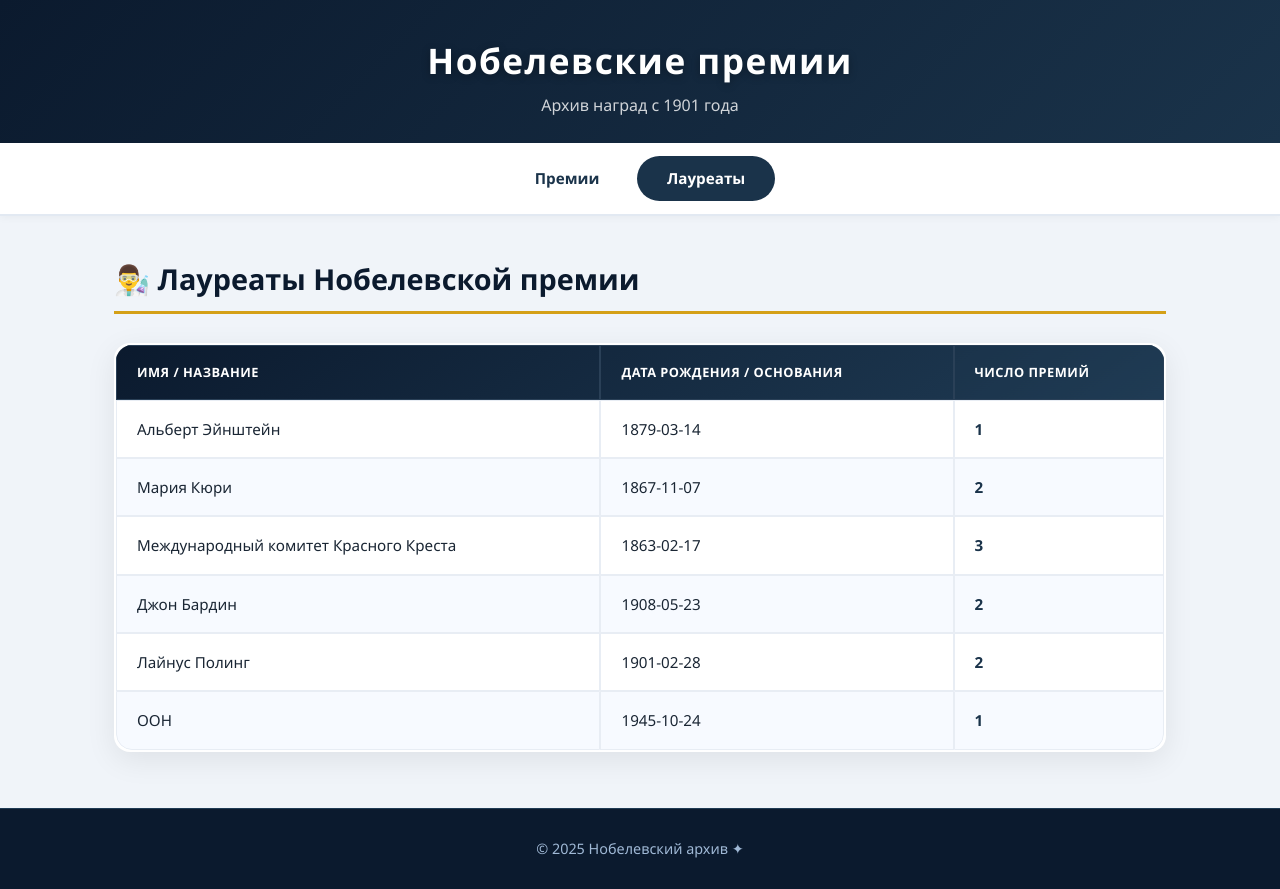
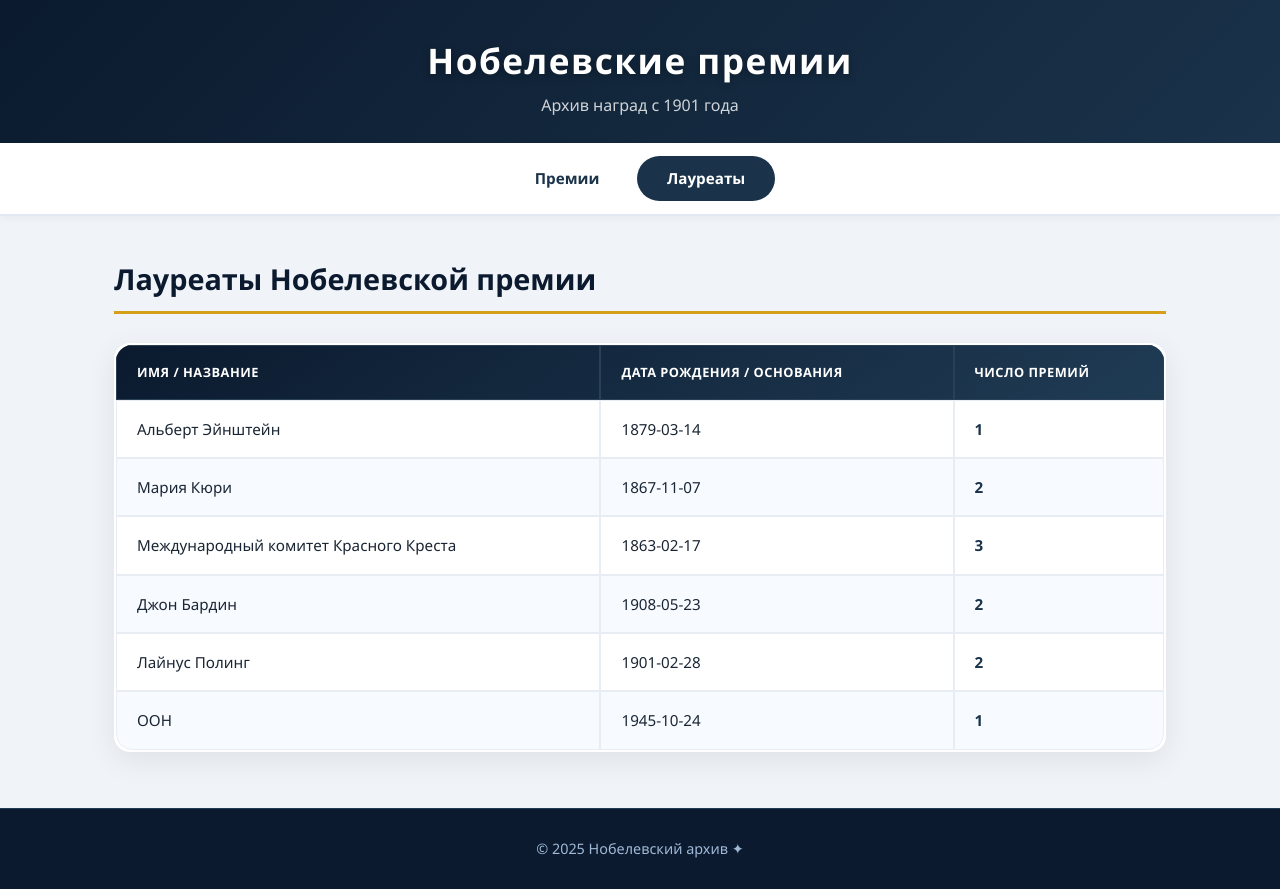
Before and after one commit to Aalexandram-l/Web-labs, a Vue app in the folder lab2-vue-spa/: page /laureats in a window 1280 px wide. Built offline with nearby package versions, Linux system fonts and the light colour scheme.

Commit message:
Update LaureatsView.vue

```diff
--- a/lab2-vue-spa/src/views/LaureatsView.vue
+++ b/lab2-vue-spa/src/views/LaureatsView.vue
@@ -1,6 +1,6 @@
 <template>
   <div class="view-container">
-    <h2>👨‍🔬 Лауреаты Нобелевской премии</h2>
+    <h2>Лауреаты Нобелевской премии</h2>
     <DataTable :columns="columns" :data="laureats" />
   </div>
 </template>
```
